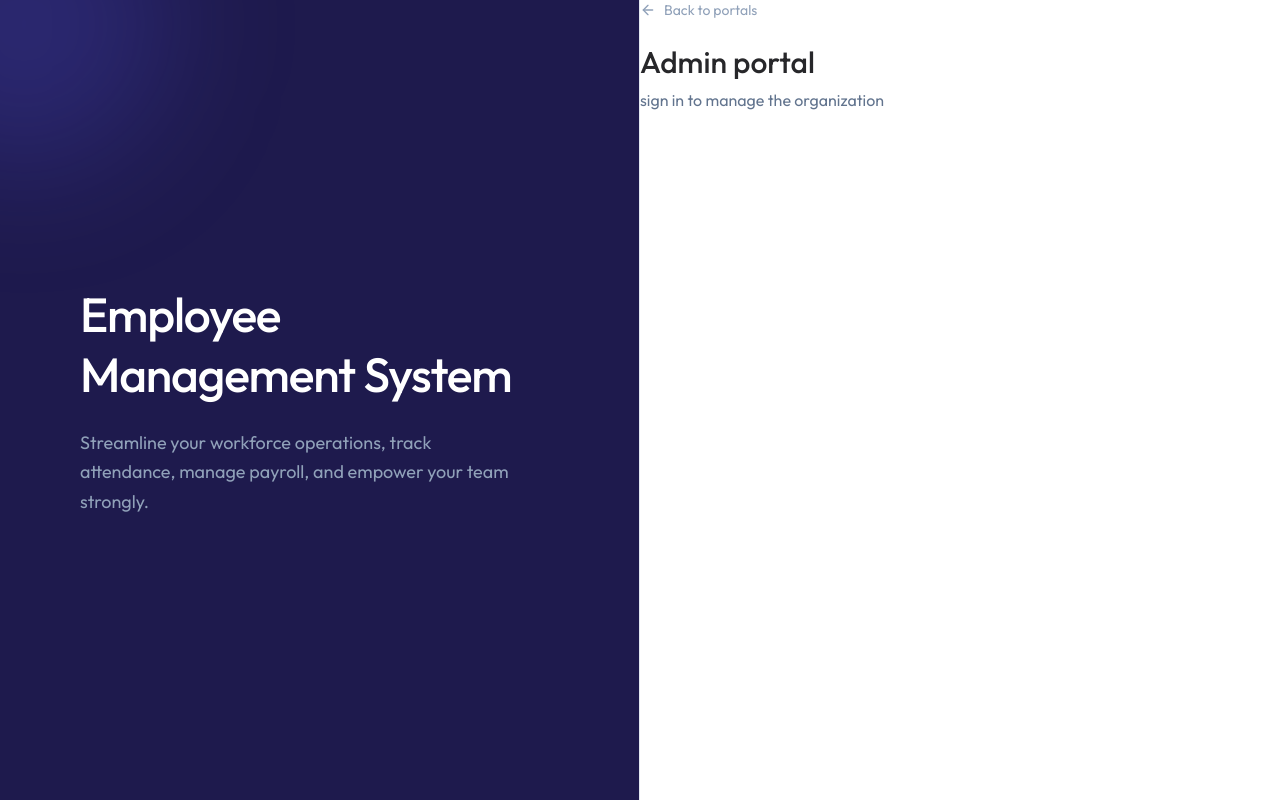
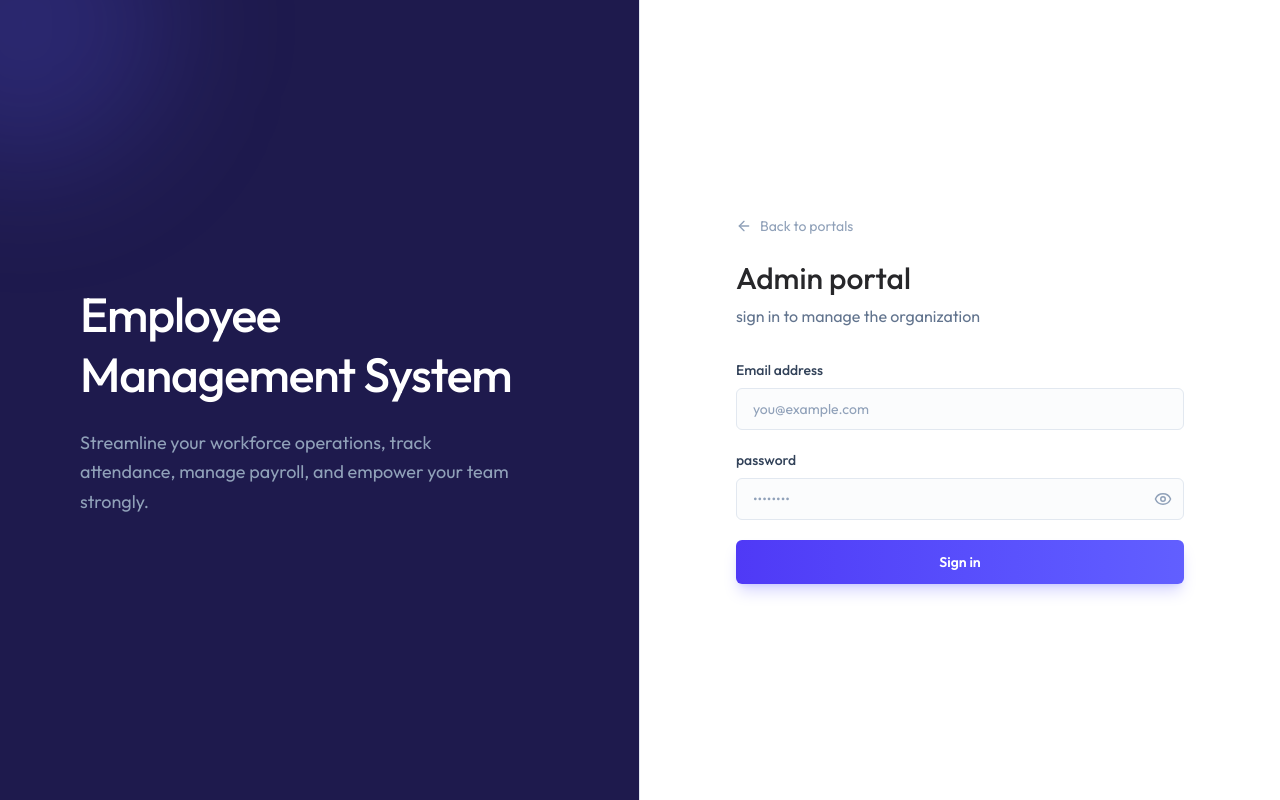
Before and after one commit to mui462/EMS-FULL-STACK-PROJECT, a React (Vite) app in the folder client/: page /login/admin in a window 1280 px wide. Built offline with nearby package versions, Linux system fonts and the light colour scheme.

Commit message:
login form UI completed

```diff
--- a/client/src/components/loginform.jsx
+++ b/client/src/components/loginform.jsx
@@ -1,13 +1,26 @@
 import React from "react";
-import { ArrowLeftIcon } from "lucide-react";
+import { ArrowLeftIcon, EyeIcon, EyeOffIcon, Loader2Icon } from "lucide-react";
 import { Link } from "react-router-dom";
 import LoginLeftSide from "./loginleftside";
+import { useState } from "react";
 
 const LoginForm = ({ role, title, subtitle }) => {
+
+    const [email, setEmail] = useState("");
+    const [password, setPassword] = useState("");
+    const [showPassword, setShowPassword] = useState(false);
+    const [error, setError] = useState("");
+    const [loading, setLoading] = useState(false);
+
+    const handleSubmit = async (e) => {
+        e.preventDefault();
+    };
+
     return (
         <div className="min-h-screen flex flex-col md:flex-row">
             <LoginLeftSide />
 
+            <div className="flex-1 flex items-center justify-center p-6 sm:p-12  bg-white">
                 <div className="w-full max-w-md animate-fade-in">
 
 
@@ -29,11 +42,59 @@
                                 {subtitle}
                             </p>
                         </div>
+
+                        {error && (
+                            <div className="mb-6 p-4 bg-rose-50 border border-rose-200 text-rose-700 text-sm rounded-xl flex items-start gap-3">
+                                <div className="w-1.5 h-1.5 rounded-full bg-rose-500 mt-1.5 shrink-0" />
+                                {error}
+                            </div>
+                        )}
+
+
+
+
+                        <form className="space-y-5" onSubmit={handleSubmit}>
+
+                            <div>
+                                <label className="block text-sm font-medium text-slate-700 mb-2">
+                                    Email address
+                                </label>
+                                <input type="email" value={email} onChange={(e) => setEmail(e.target.value)} required placeholder="you@example.com" />
+                            </div>
+                            <div>
+                                <label className="block text-sm font-medium text-slate-700 mb-2">
+                                    password
+                                </label>
+                                <div className="relative">
+                                    <input type={showPassword ? "text" : "password"} onChange={(e) => setPassword(e.target.value)} required className="pr-11" placeholder="••••••••" />
+
+                                    <button type="button" className="absolute right-3 top-1/2 -translate-y-1/2 text-slate-400 hover:text-slate-600 transition-colors" onClick={()=> setShowPassword(!showPassword)}>
+                                        {showPassword ? <EyeOffIcon size={18}/>
+                                        : <EyeIcon size={18} /> }
+                                    </button>
+                                </div>
+
+                            </div>
+
+                            <button type="submit" disabled={loading} className="w-full py-3 bg-linear-to-r from-indigo-600 to-indigo-500 text-white rounded-md text-sm font-semibold hover:from-indigo-700 hover:to-indigo-600 disabled:opacity-50 transition-all duration-200 shadow-lg shadow-indigo-500/25 active:scale-[0.98] flex items-center justify-center">
+
+                                    {loading && <Loader2Icon  className="animate-spin h-4 w-4 mr-2"/>}
+
+                                        Sign in
+                            </button>
+
+                        </form>
+
+
+
                     </div>
 
 
                 </div>
             </div>
+
+
+        </div>
     );
 };
 
```
Lines whose indentation alone changed are shown as unchanged.
